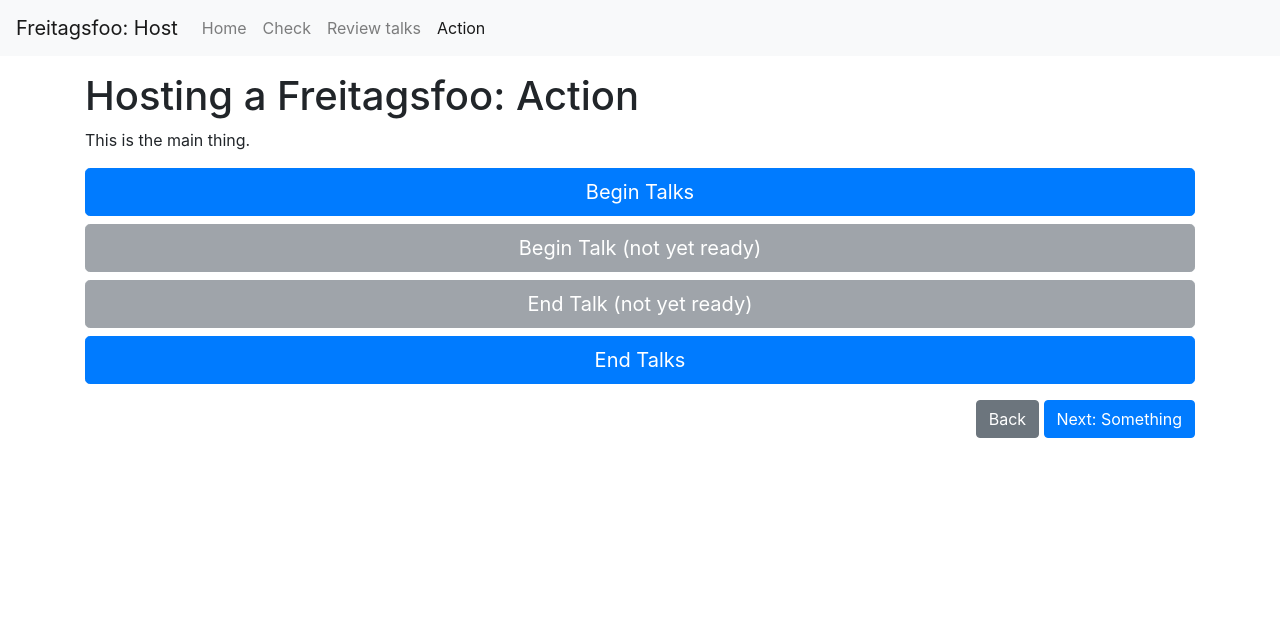
After one commit to chaosdorf/freitagsfoo-web, a Flask app: page /host/action in a window 1280 px wide. The commit adds this page. Shown: the top 637 px of the page. Run offline with Flask 2, Linux system fonts and the light colour scheme; some libraries are stand-ins or nearby versions.

Commit message:
Add host_action page (not yet functional).

```diff
--- a/src/app.py
+++ b/src/app.py
@@ -51,3 +51,8 @@ def host_review_talks():
         "host_review_talks.html",
         wiki_link=WIKI_URL_FORMAT.format(date.today())
     )
+
+
+@app.route("/host/action")
+def host_action():
+    return render_template("host_action.html")
--- /dev/null
+++ b/src/templates/host_action.html
@@ -0,0 +1,17 @@
+{% extends "host_base.html" %}
+{% block title %}Action{% endblock %}
+{% block content %}
+<h1>Hosting a Freitagsfoo: Action</h1>
+
+<p>This is the main thing.</p>
+
+<button type="button" class="btn btn-primary btn-lg btn-block" onclick="doBegin()">Begin Talks</button>
+<button type="button" class="btn btn-secondary btn-lg btn-block" disabled>Begin Talk (not yet ready)</button>
+<button type="button" class="btn btn-secondary btn-lg btn-block" disabled>End Talk (not yet ready)</button>
+<button type="button" class="btn btn-primary btn-lg btn-block" onclick="doEnd()">End Talks</button>
+
+<div class="wizard-buttons mt-3">
+    <a href="{{ url_for("host_review_talks") }}" class="btn btn-secondary" role="button">Back</a>
+    <a href="#" class="btn btn-primary" role="button">Next: Something</a>
+</div>
+{% endblock %}
--- a/src/templates/host_base.html
+++ b/src/templates/host_base.html
@@ -5,4 +5,5 @@
 {{ render_nav_item("host_initial", "Home", use_li=True) }}
 {{ render_nav_item("host_check", "Check", use_li=True) }}
 {{ render_nav_item("host_review_talks", "Review talks", use_li=True) }}
+{{ render_nav_item("host_action", "Action", use_li=True) }}
 {% endblock %}
--- a/src/templates/host_review_talks.html
+++ b/src/templates/host_review_talks.html
@@ -18,6 +18,6 @@
 
 <div class="wizard-buttons">
     <a href="{{ url_for("host_check") }}" class="btn btn-secondary" role="button">Back</a>
-    <a href="#" class="btn btn-primary" role="button">Next: Something</a>
+    <a href="{{ url_for("host_action") }}" class="btn btn-primary" role="button">Next: Action</a>
 </div>
 {% endblock %}
```
